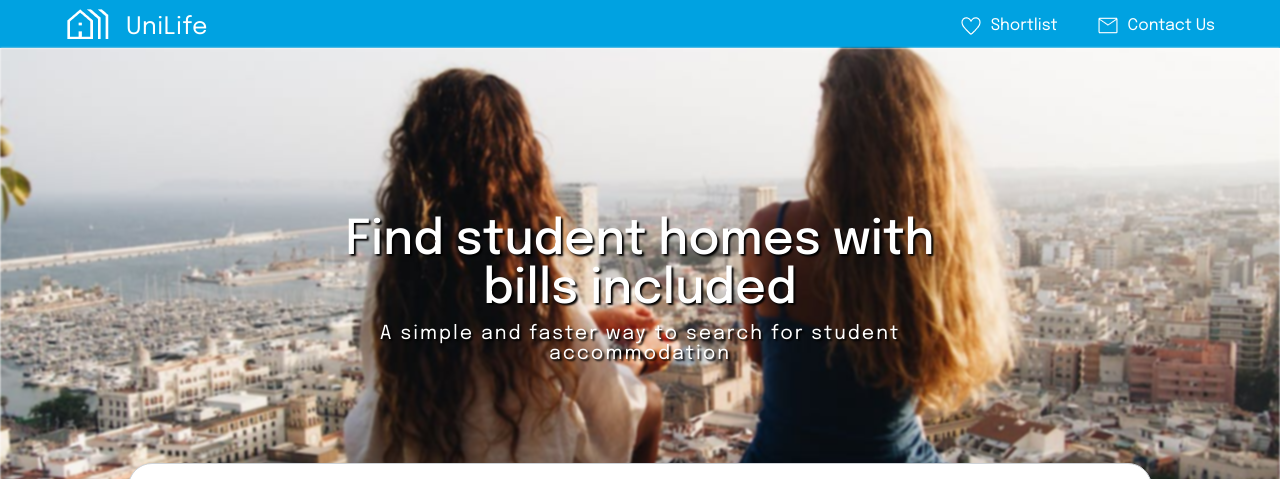
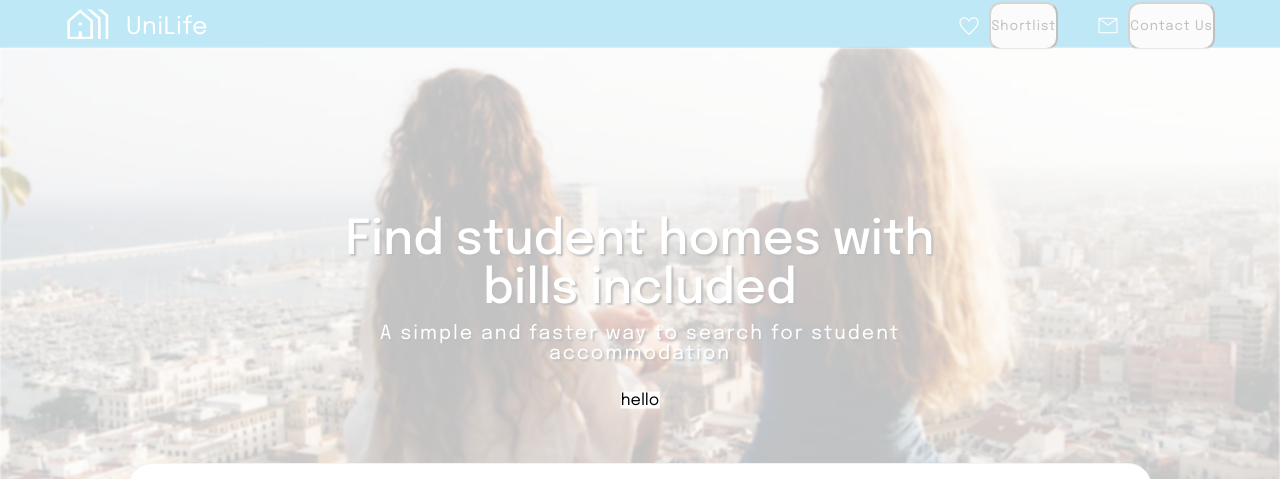
Before and after one commit to twentyfive21/uniLife, a React (Vite) app: page / in a window 1280 px wide. Both pictures are taken after a click on the element "Contact Us". Shown: the top 479 px of the page. Built offline with nearby package versions, Linux system fonts and the light colour scheme; no server answers.

Commit message:
setting up basics for modal

```diff
--- a/src/components/Header/Header.jsx
+++ b/src/components/Header/Header.jsx
@@ -1,13 +1,32 @@
-import React from 'react'
+import React,{useState} from 'react'
 import './Header.css'
 import house from '../../assets/header/house.png'
 import heart from '../../assets/header/heart.png'
 import contact from '../../assets/header/email.png'
-import {Link, useNavigate} from 'react-router-dom'
+import ContactForm from '../ContactForm/ContactForm'
+import {Link} from 'react-router-dom'
+import Modal from 'react-modal'
 
 
 function Header() {
-const navigate = useNavigate()
+   // create state for modal
+   const [isOpen, setIsOpen] = useState(false)
+   // Styling for modal
+   const customStyles = {
+     content: {
+       top: '50%',
+       left: '50%',
+       right: 'auto',
+       bottom: 'auto',
+       marginRight: '-50%',
+       transform: 'translate(-50%, -50%)',
+       backgroundColor: 'rgba(0, 0, 0, 0)',
+       border: "none",
+     },
+   };
+   // Make sure to bind modal to your appElement (https://reactcommunity.org/react-modal/accessibility/)
+   // this is for accessibility and screen readers
+   Modal.setAppElement(document.getElementById('root'));
 
   return (
     <header>
@@ -20,13 +39,21 @@ const navigate = useNavigate()
     <section className='header-right'>
         <div className='header-horz'>
         <img src={heart} alt='heart'/>
-        <Link to='#'>Shortlist</Link>
+        <button>Shortlist</button>
         </div>
-        <div className='header-horz'>
+        <div onClick={()=>setIsOpen(true)} className='header-horz'>
         <img src={contact} alt='contact us'/>
-        <Link to='#'>Contact Us</Link>
+        <button>Contact Us</button>
         </div>
     </section>
+    <Modal
+          isOpen={isOpen}
+          style={customStyles}
+          // closes the modal if you click outside the image
+          onRequestClose={()=>setIsOpen(false)}
+          contentLabel="Picture Modal">
+         <ContactForm />
+      </Modal>
     </header>
   )
 }
```
